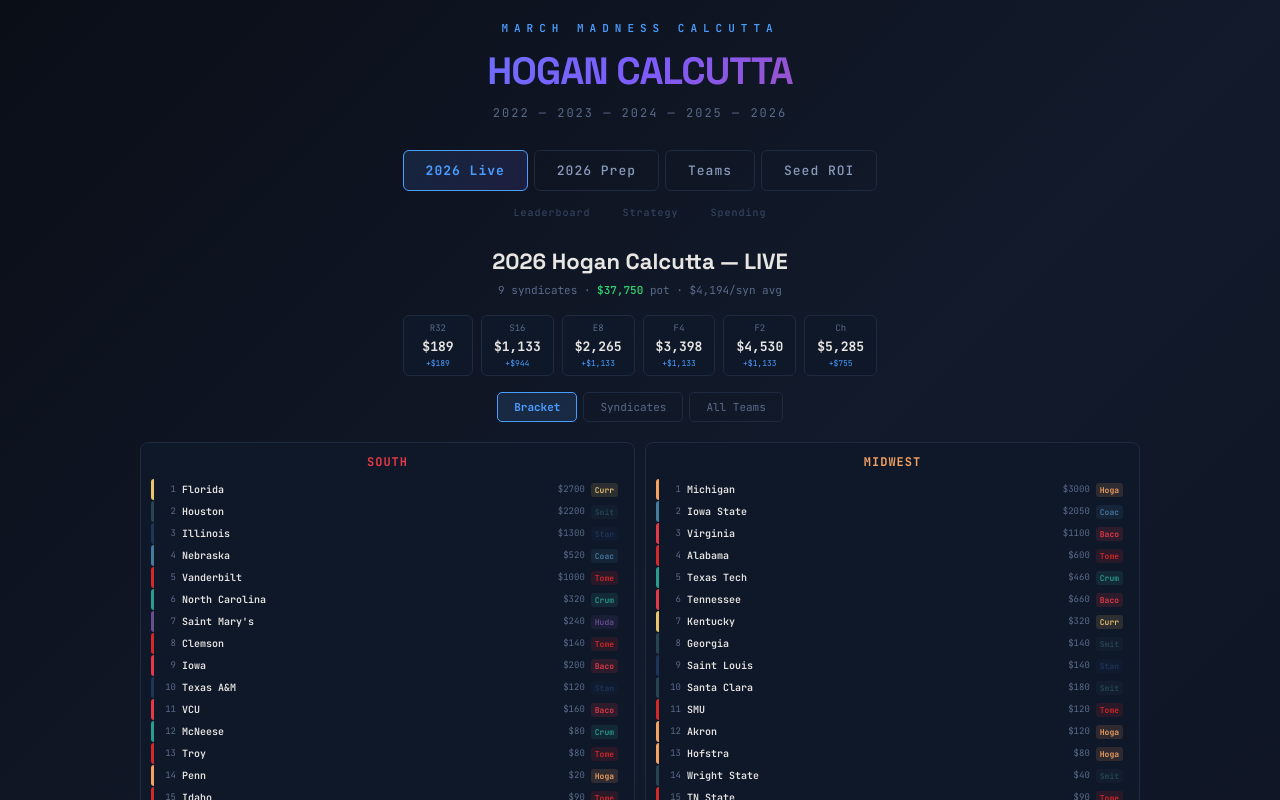
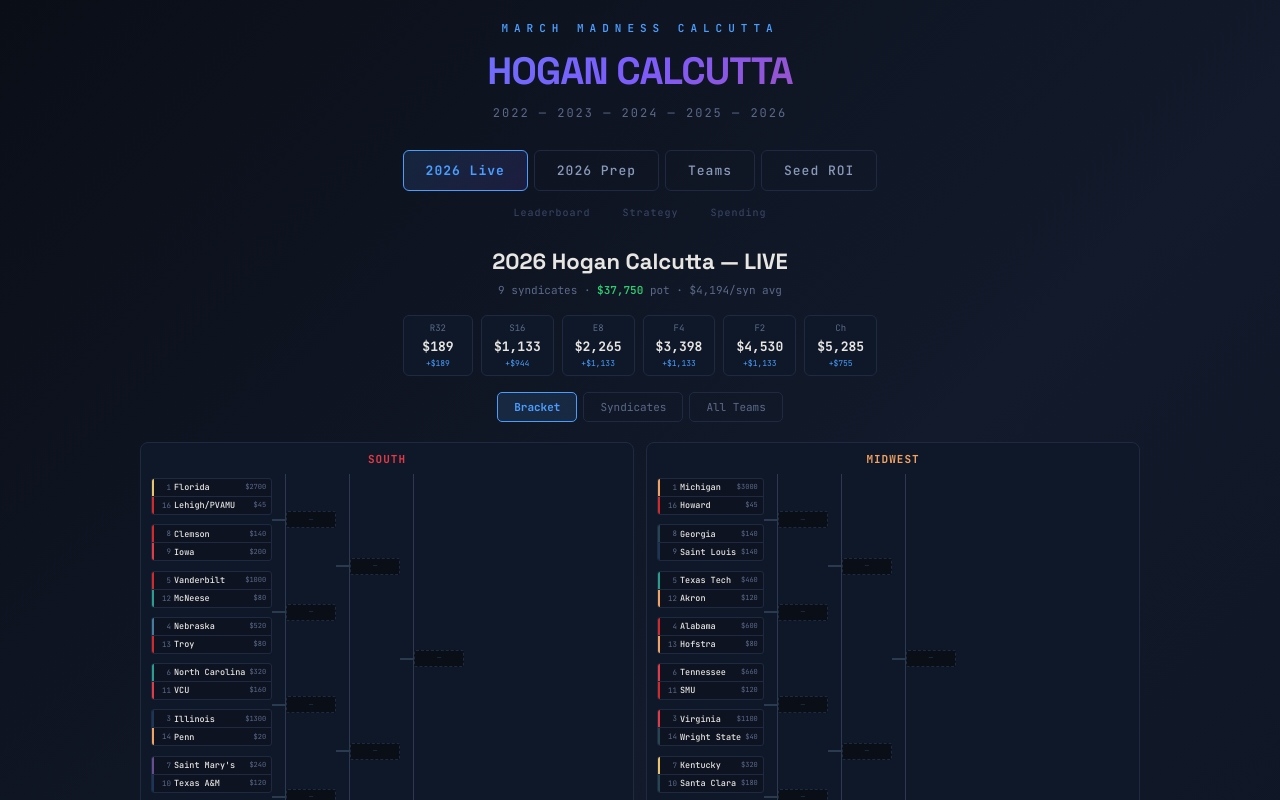
Before and after one commit to bswike/bpl, a React (Vite) app in the folder fpl-dashboard/: page /calcutta in a window 1280 px wide. Shown: the top 800 px of the page. Built offline with nearby package versions, Linux system fonts and the light colour scheme.

Commit message:
live bracket

```diff
--- a/fpl-dashboard/src/components/Calcutta.jsx
+++ b/fpl-dashboard/src/components/Calcutta.jsx
@@ -2403,45 +2403,124 @@ function Live2026() {
       </div>
 
       {/* ── BRACKET VIEW ── */}
-      {liveView === "bracket" && (
-        <div style={{ display: "grid", gridTemplateColumns: "1fr 1fr", gap: 10 }}>
-          {regions.map(r => {
-            const teams = TEAMS_2026.filter(t => t.sd.startsWith(r + "-")).sort((a, b) => a.seed - b.seed);
-            return (
-              <div key={r} style={{ background: cardBg, border: `1px solid ${cardBorder}`, borderRadius: 8, padding: 10, overflow: "hidden" }}>
-                <div style={{ fontSize: 12, fontWeight: 700, color: regionColors[r], marginBottom: 8, textAlign: "center", letterSpacing: 1 }}>
-                  {regionNames[r].toUpperCase()}
+      {liveView === "bracket" && (() => {
+        const bracketOrder = [[1,16],[8,9],[5,12],[4,13],[6,11],[3,14],[7,10],[2,15]];
+        const rh = 370;
+
+        const BTeam = ({ team }) => {
+          if (!team) return <div style={{ height: 17, fontSize: 8, color: "#2a3a50", padding: "0 4px", display: "flex", alignItems: "center" }}>?</div>;
+          const sc = SYNDICATE_COLORS[team.s] || "#5a6a8a";
+          return (
+            <div style={{
+              display: "flex", alignItems: "center", justifyContent: "space-between",
+              padding: "0 5px", height: 17, fontSize: 8.5, gap: 4,
+              borderLeft: `2px solid ${sc}`,
+              opacity: team.alive ? 1 : 0.3,
+            }}>
+              <div style={{ display: "flex", alignItems: "center", gap: 3, minWidth: 0, overflow: "hidden" }}>
+                <span style={{ color: "#5a6a8a", fontSize: 7.5, flexShrink: 0, width: 12, textAlign: "right" }}>{team.seed}</span>
+                <span style={{ color: "#e8e6e3", fontWeight: 500, whiteSpace: "nowrap", overflow: "hidden", textOverflow: "ellipsis" }}>{team.t}</span>
+              </div>
+              <span style={{ color: "#5a6a8a", fontSize: 7, flexShrink: 0 }}>${team.p}</span>
+            </div>
+          );
+        };
+
+        const BConn = ({ pairs }) => (
+          <div style={{ display: "flex", flexDirection: "column", width: 14, flexShrink: 0 }}>
+            {Array.from({ length: pairs }).map((_, i) => (
+              <div key={i} style={{ flex: 1, display: "flex", flexDirection: "column" }}>
+                <div style={{ flex: 1, borderBottom: "1px solid #2a3a50", borderRight: "1px solid #2a3a50" }} />
+                <div style={{ flex: 1, borderTop: "1px solid #2a3a50", borderRight: "1px solid #2a3a50" }} />
+              </div>
+            ))}
+          </div>
+        );
+
+        const BSlot = () => (
+          <div style={{
+            height: 17, minWidth: 50, border: "1px dashed #1e2a40", borderRadius: 2,
+            background: "#0a0e17", display: "flex", alignItems: "center", justifyContent: "center",
+            fontSize: 7, color: "#2a3a50",
+          }}>—</div>
+        );
+
+        const BRound = ({ n }) => (
+          <div style={{ display: "flex", flexDirection: "column", justifyContent: "space-around", flexShrink: 0 }}>
+            {Array.from({ length: n }).map((_, i) => <BSlot key={i} />)}
+          </div>
+        );
+
+        const RegionBracket = ({ region }) => {
+          const tm = {};
+          TEAMS_2026.filter(t => t.sd.startsWith(region + "-")).forEach(t => { tm[t.seed] = t; });
+          return (
+            <div style={{ display: "flex", height: rh, alignItems: "stretch" }}>
+              <div style={{ display: "flex", flexDirection: "column", justifyContent: "space-around", flexShrink: 0 }}>
+                {bracketOrder.map(([s1, s2], i) => (
+                  <div key={i} style={{ border: "1px solid #1e2a40", borderRadius: 3, overflow: "hidden", background: "#0d1321" }}>
+                    <BTeam team={tm[s1]} />
+                    <div style={{ height: 1, background: "#1e2a40" }} />
+                    <BTeam team={tm[s2]} />
+                  </div>
+                ))}
+              </div>
+              <BConn pairs={4} />
+              <BRound n={4} />
+              <BConn pairs={2} />
+              <BRound n={2} />
+              <BConn pairs={1} />
+              <BRound n={1} />
+            </div>
+          );
+        };
+
+        return (
+          <div>
+            <div style={{ display: "grid", gridTemplateColumns: "1fr 1fr", gap: 12 }}>
+              {regions.map(r => (
+                <div key={r} style={{ background: cardBg, border: `1px solid ${cardBorder}`, borderRadius: 8, padding: "8px 10px", overflowX: "auto" }}>
+                  <div style={{ fontSize: 11, fontWeight: 700, color: regionColors[r], marginBottom: 6, textAlign: "center", letterSpacing: 1 }}>
+                    {regionNames[r].toUpperCase()}
+                  </div>
+                  <RegionBracket region={r} />
                 </div>
-                {teams.map(team => {
-                  const synColor = SYNDICATE_COLORS[team.s] || "#5a6a8a";
-                  const val = getTeamValue({ r, s: team.seed });
-                  const ratio = val.fairValue / team.p;
-                  return (
-                    <div key={team.sd} style={{
-                      display: "flex", alignItems: "center", justifyContent: "space-between",
-                      padding: "3px 6px", marginBottom: 1, borderRadius: 3,
-                      background: team.alive ? "transparent" : "#1a0a0a",
-                      opacity: team.alive ? 1 : 0.4,
-                      borderLeft: `3px solid ${synColor}`,
+              ))}
+            </div>
+            {/* Final Four */}
+            <div style={{ display: "flex", justifyContent: "center", marginTop: 14 }}>
+              <div style={{ background: cardBg, border: `1px solid ${cardBorder}`, borderRadius: 8, padding: "12px 16px" }}>
+                <div style={{ fontSize: 10, color: "#5a6a8a", marginBottom: 10, textAlign: "center", letterSpacing: 1.5, fontWeight: 600 }}>FINAL FOUR</div>
+                <div style={{ display: "flex", height: 100, alignItems: "stretch" }}>
+                  <div style={{ display: "flex", flexDirection: "column", justifyContent: "space-around", flexShrink: 0 }}>
+                    {[["S","South"],["MW","Midwest"],["W","West"],["E","East"]].map(([k,n]) => (
+                      <div key={k} style={{
+                        border: "1px dashed #1e2a40", borderRadius: 3, padding: "3px 14px",
+                        fontSize: 9, color: regionColors[k], fontWeight: 600, textAlign: "center", minWidth: 70,
+                      }}>{n}</div>
+                    ))}
+                  </div>
+                  <BConn pairs={2} />
+                  <div style={{ display: "flex", flexDirection: "column", justifyContent: "space-around", flexShrink: 0 }}>
+                    <BSlot />
+                    <BSlot />
+                  </div>
+                  <BConn pairs={1} />
+                  <div style={{ display: "flex", flexDirection: "column", justifyContent: "space-around", flexShrink: 0 }}>
+                    <div style={{
+                      border: "1px dashed #4a9eff44", borderRadius: 4, padding: "6px 16px",
+                      background: "#4a9eff08", textAlign: "center",
                     }}>
-                      <div style={{ display: "flex", alignItems: "center", gap: 6, minWidth: 0, flex: 1 }}>
-                        <span style={{ fontSize: 9, color: "#5a6a8a", width: 16, textAlign: "right", flexShrink: 0 }}>{team.seed}</span>
-                        <span style={{ fontSize: 10, fontWeight: 600, color: "#e8e6e3", overflow: "hidden", textOverflow: "ellipsis", whiteSpace: "nowrap" }}>{team.t}</span>
-                      </div>
-                      <div style={{ display: "flex", alignItems: "center", gap: 6, flexShrink: 0 }}>
-                        <span style={{ fontSize: 9, color: "#5a6a8a" }}>${team.p}</span>
-                        <span style={{ fontSize: 8, fontWeight: 600, padding: "1px 4px", borderRadius: 3,
-                          background: synColor + "22", color: synColor,
-                        }}>{team.s.slice(0, 4)}</span>
-                      </div>
+                      <div style={{ fontSize: 7, color: "#5a6a8a", marginBottom: 2, letterSpacing: 1 }}>CHAMPION</div>
+                      <div style={{ fontSize: 14 }}>🏆</div>
                     </div>
-                  );
-                })}
+                  </div>
+                </div>
               </div>
-            );
-          })}
-        </div>
-      )}
+            </div>
+          </div>
+        );
+      })()}
 
       {/* ── SYNDICATES VIEW ── */}
       {liveView === "syndicates" && (
```
